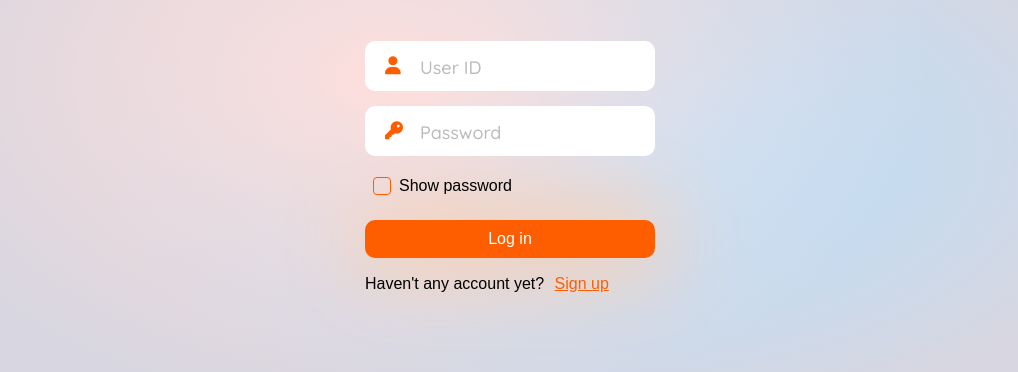
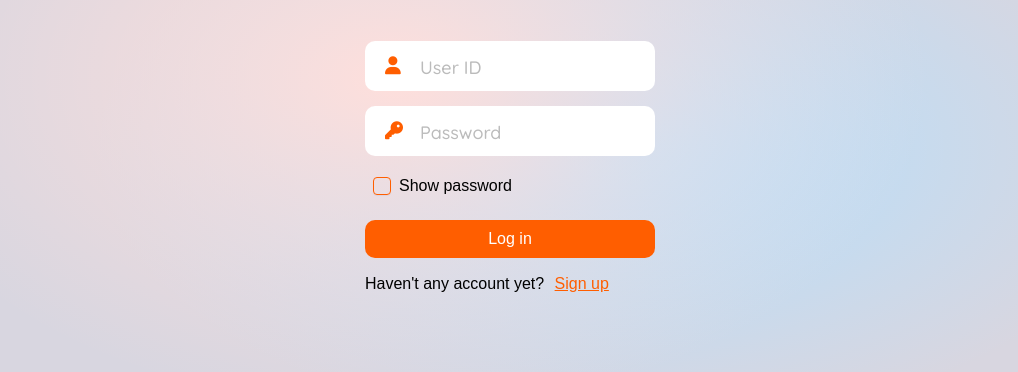
Before and after one commit to Rezwan57/loginpage57, a plain HTML site: page index.html in a window 1280 px wide. Shown: the part 250-622 px from the top of the page, without its empty margins (130-1148 px from the left). Drawn offline with Linux system fonts and the light colour scheme.

Commit message:
boxremoved

```diff
--- a/css/style.css
+++ b/css/style.css
@@ -211,7 +211,6 @@ body {
     font-size: 16px;
     color: #fff;
     background-color: var(--primaryColor);
-    box-shadow: 1px 1px 85px 10px rgb(255, 204, 167);
     margin-top: 15px;
     border-radius: 10px;
     padding: 10px 10px;
```
